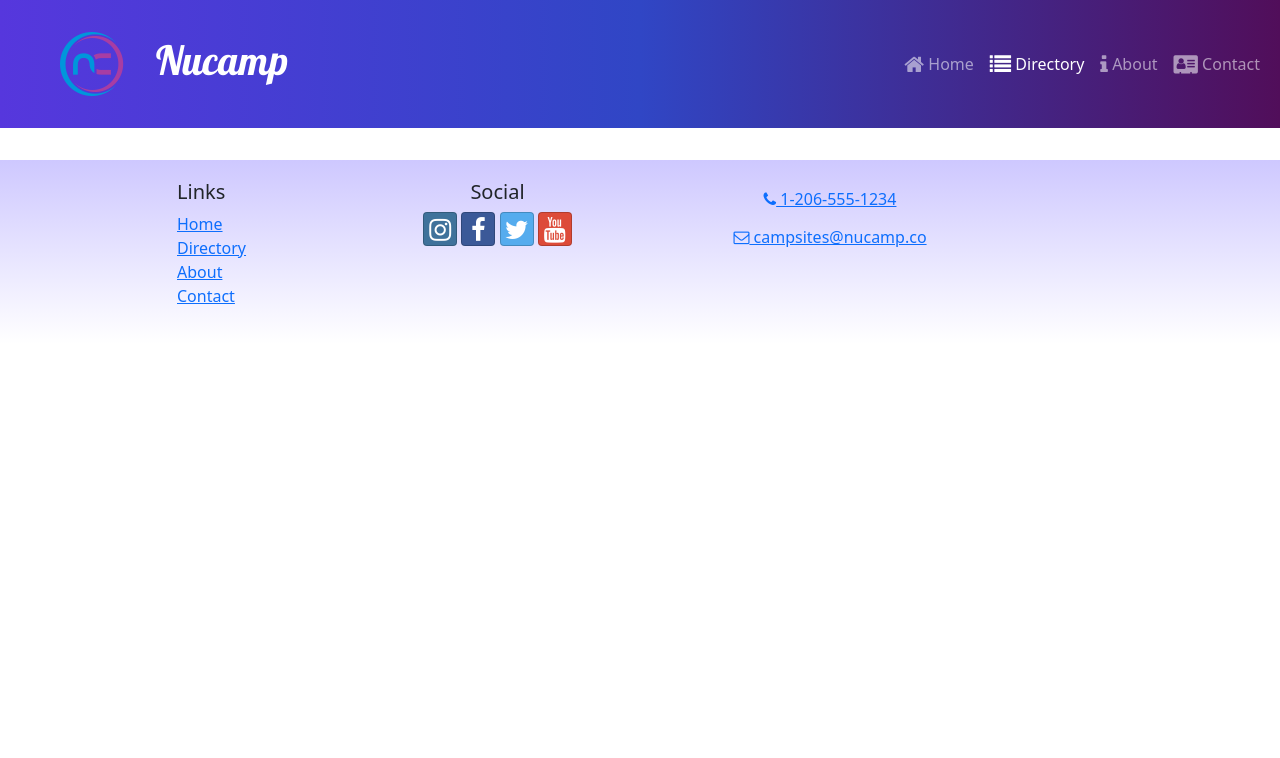
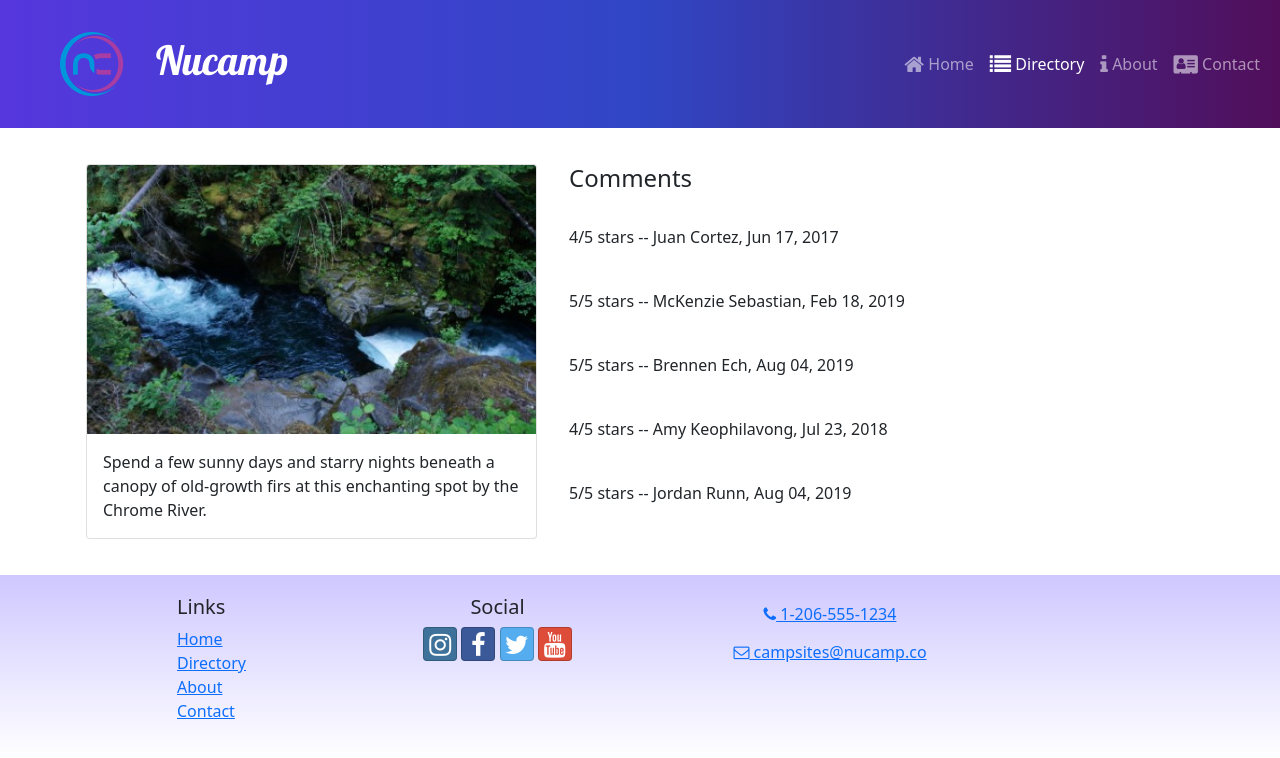
Before and after one commit to Berhane33/Nucamp-site, a React (Create React App) app: page /directory/1 in a window 1280 px wide. Shown: the top 758 px of the page. Built offline with nearby package versions, Linux system fonts and the light colour scheme.

Commit message:
Comments

```diff
--- a/src/App.js
+++ b/src/App.js
@@ -5,6 +5,7 @@
 import Header from "./components/Header";
 import Footer from "./components/Footer";
 import "./App.css";
+import CampsiteDetailPage from './pages/CampsiteDetailPage';
 
 function App() {
   return (
@@ -13,7 +14,8 @@
       <Routes>
         <Route path='/' element={<HomePage />} />
         <Route path='contact' element={<ContactPage />} />
-        <Route path='directory' element={<CampsitesDirectoryPage />} />
+        <Route path='directory' element={<CampsitesDirectoryPage />}/>
+        <Route path='directory/:campsiteId' element={<CampsiteDetailPage/>}/>
       </Routes>
       <Footer />
     </div>
--- a/src/features/campsites/CampsiteCard.js
+++ b/src/features/campsites/CampsiteCard.js
@@ -1,18 +1,16 @@
 import { Card, CardImg, CardImgOverlay, CardTitle } from "reactstrap";
-
-const CampsiteCard = ({campsite}) => {
-    const { image, name } = campsite;
+import { Link } from "react-router-dom";
+const CampsiteCard = ({ campsite }) => {
+  const { id, image, name } = campsite;
   return (
-    <Card>
-      <CardImg
-        width="100%"
-        src={image}
-        alt={name}
-      />
-      <CardImgOverlay>
-        <CardTitle>{name}</CardTitle>
-      </CardImgOverlay>
-    </Card>
+    <Link to={`${id}`}>
+      <Card>
+        <CardImg width="100%" src={image} alt={name} />
+        <CardImgOverlay>
+          <CardTitle>{name}</CardTitle>
+        </CardImgOverlay>
+      </Card>
+    </Link>
   );
 };
 
--- a/src/features/campsites/CampsiteDetail.js
+++ b/src/features/campsites/CampsiteDetail.js
@@ -4,7 +4,7 @@
     const { image, name, description } = campsite;
 
     return (
-        <Col md= '12' className= 'm-4'>
+        <Col md= '5' className= 'm-1'>
             <Card>
                 <CardImg top src={image} alt={name}/>
                    <CardBody>
--- a/src/features/campsites/CampsitesList.js
+++ b/src/features/campsites/CampsitesList.js
@@ -3,7 +3,7 @@
 import CampsiteCard from "./CampsiteCard";
 import { selectAllCampsites } from "./campsitesSlice";
 
-const CampsitesList = ({setCampsiteId}) => {
+const CampsitesList = () => {
   const campsites = selectAllCampsites();
   return (
     <Row className="ms-auto">
@@ -11,8 +11,7 @@
         <Col
         md="5"
         className="m-4"
-        key={campsite.id}
-        onClick={() => setCampsiteId(campsite.id)}>
+        key={campsite.id}>
           <CampsiteCard campsite={campsite} />
         </Col>
       ))}
--- a/src/features/campsites/campsitesSlice.js
+++ b/src/features/campsites/campsitesSlice.js
@@ -9,7 +9,7 @@
 //};
 
 export const selectCampsiteById = (id) => {
-    return CAMPSITES.find((campsite) => campsite.id === id);
+    return CAMPSITES.find((campsite) => campsite.id === parseInt(id));
 };
 
 export const selectFeaturedCampsite = () => {
--- /dev/null
+++ b/src/features/comments/Comment.js
@@ -0,0 +1,15 @@
+import { formatDate } from '../../utils/formatDate';
+
+const Comment = ({ comment }) => {
+    const { text, commentText, rating, author, date } = comment;
+
+    return (
+        <p>
+            {commentText}
+            <br/>
+            {rating}/5 stars -- {author}, {formatDate(date)}
+        </p>
+    );
+};
+
+export default Comment;
--- /dev/null
+++ b/src/features/comments/CommentsList.js
@@ -0,0 +1,25 @@
+import { Col } from 'reactstrap';
+import Comment from './Comment';
+import { selectCommentsByCampsiteId } from './commentsSlice';
+
+const CommentsList = ({ campsiteId }) => {
+    const comments = selectCommentsByCampsiteId(campsiteId);
+
+    if (comments && comments.length > 0) {
+        return (
+            <Col md='5' className='m-1'>
+                <h4>Comments</h4>
+                {comments.map((comment) => {
+                    return <Comment key={comment.id} comment={comment} />;
+                })}
+            </Col>
+        );
+    }
+    return (
+        <Col md='5' className='m-1'>
+            There are no comments for this campsite yet.
+        </Col>
+    );
+};
+
+export default CommentsList;
--- /dev/null
+++ b/src/features/comments/commentsSlice.js
@@ -0,0 +1,8 @@
+import { COMMENTS } from '../../app/shared/COMMENTS';
+
+
+export const selectCommentsByCampsiteId = (campsiteId) => {
+    return COMMENTS.filter(
+        (comment) => comment.campsiteId === parseInt(campsiteId)
+    );
+};
--- /dev/null
+++ b/src/pages/CampsiteDetailPage.js
@@ -0,0 +1,21 @@
+import { Container, Row } from 'reactstrap';
+import { useParams } from 'react-router-dom';
+import { selectCampsiteById } from '../features/campsites/campsitesSlice';
+import CampsiteDetail from '../features/campsites/CampsiteDetail';
+import CommentsList from '../features/comments/CommentsList';
+
+const CampsiteDetailPage = () => {
+    const { campsiteId } = useParams();
+    const campsite = selectCampsiteById(campsiteId);
+
+    return (
+        <Container>
+            <Row>
+                <CampsiteDetail campsite={campsite}/>
+                <CommentsList campsiteId={campsiteId}/>
+            </Row>
+        </Container>
+    );
+};
+
+export default CampsiteDetailPage;
--- a/src/pages/CampsitesDirectoryPage.js
+++ b/src/pages/CampsitesDirectoryPage.js
@@ -1,22 +1,13 @@
-import { useState } from 'react';
-import { Container, Row, Col, } from 'reactstrap';
-import CampsiteDetail from '../features/campsites/CampsiteDetail';
+
+import { Container } from 'reactstrap';
 import CampsitesList from '../features/campsites/CampsitesList';
 //import { selectRandomCampsite } from '../features/campsites/campsitesSlice';
-import { selectCampsiteById } from '../features/campsites/campsitesSlice';
+
 const CampsitesDirectoryPage = () => {
-    const [campsiteId, setCampsiteId ] = useState(0);
-    const selectedCampsite = selectCampsiteById(campsiteId);
+
     return (
         <Container>
-            <Row>
-                <Col sm= '5' md= '7'>
-                    <CampsitesList setCampsiteId={setCampsiteId}/>
-                </Col>
-                <Col sm= '7' md= '5'>
-                    <CampsiteDetail campsite={selectedCampsite}/>
-                </Col>
-            </Row>
+            <CampsitesList />
         </Container>
     )
 };
--- /dev/null
+++ b/src/utils/formatDate.js
@@ -0,0 +1,7 @@
+export const formatDate = (date) => {
+    return new Intl.DateTimeFormat('en-US', {
+        year: 'numeric',
+        month: 'short',
+        day: '2-digit'
+    }).format(new Date(Date.parse(date)));
+};
```
